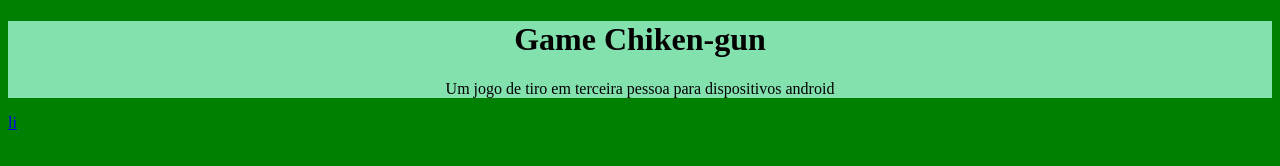
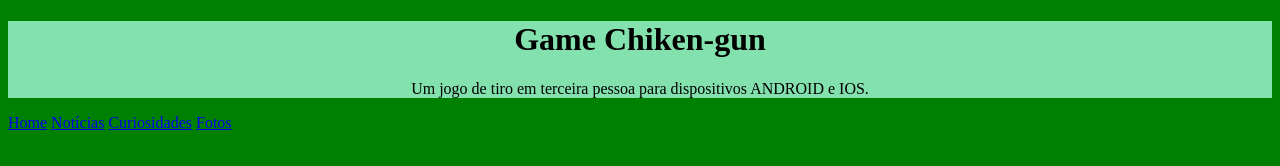
Before and after one commit to RogerioGotardo/Projeto-Chiken-gun, a plain HTML site: page index.html in a window 1280 px wide. Drawn offline with Linux system fonts and the light colour scheme.

Commit message:
Update index.html

```diff
--- a/index.html
+++ b/index.html
@@ -4,17 +4,19 @@
     <meta charset="UTF-8">
     <meta http-equiv="X-UA-Compatible" content="IE=edge">
     <meta name="viewport" content="width=device-width, initial-scale=1.0">
-    <title>Chiken-gun</title>
+    <title>Chiken-gun Game</title>
     <link rel="stylesheet" href="estilo/style.css">
 </head>
 <body>
     <header>
         <h1>Game Chiken-gun</h1>
-        <p>Um jogo de tiro em terceira pessoa para dispositivos android</p>
+        <p>Um jogo de tiro em terceira pessoa para dispositivos ANDROID e IOS.</p>
     </header>
     <nav>
-        <a href="#">li</a>
-
+        <a href="#">Home</a>
+        <a href="#">Notícias</a>
+        <a href="#">Curiosidades</a>
+        <a href="#">Fotos</a>
     </nav>
     <main>
         <section>
```
